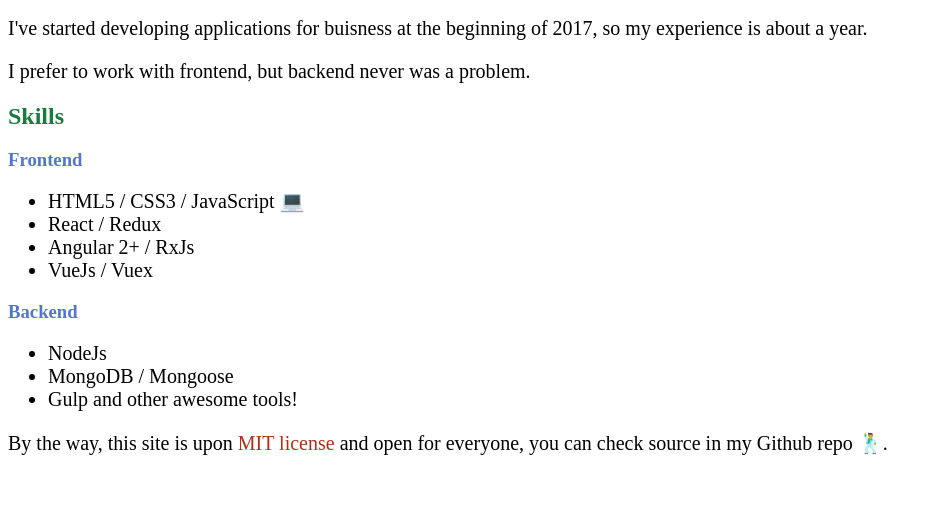
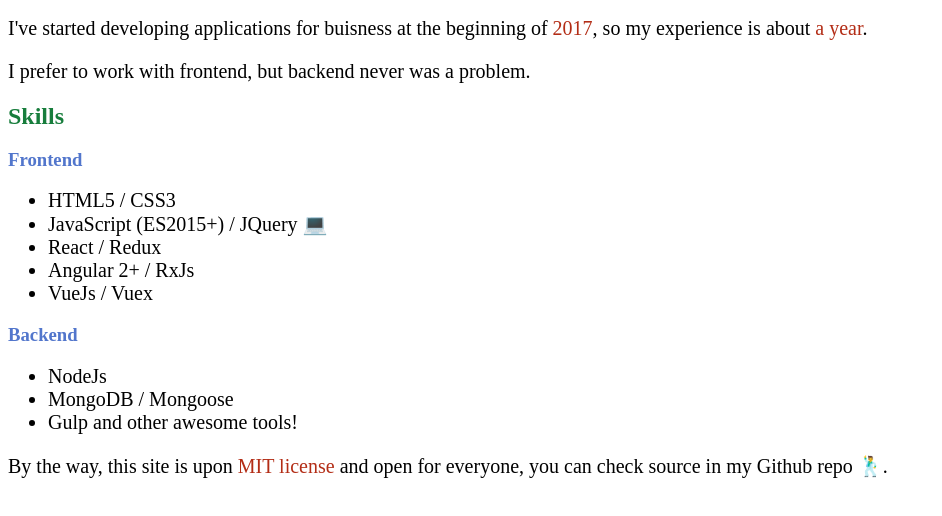
Before and after one commit to artem-romanov/artem-romanov.github.io, a Gatsby site: page /skills in a window 1280 px wide. Shown: the part 46-562 px from the top of the page, without its empty margins (0-942 px from the left). Built offline with nearby package versions, Linux system fonts and the light colour scheme; Gatsby itself is replaced by a stand-in of ours.

Commit message:
Update page info

```diff
--- a/src/components/Skills/skillData.js
+++ b/src/components/Skills/skillData.js
@@ -4,7 +4,8 @@ export default {
     {
       title: 'Frontend',
       items: [
-        'HTML5 / CSS3 / JavaScript 💻',
+        'HTML5 / CSS3',
+        'JavaScript (ES2015+) / JQuery 💻',
         'React / Redux',
         'Angular 2+ / RxJs',
         'VueJs / Vuex'
--- a/src/pages/index.js
+++ b/src/pages/index.js
@@ -35,7 +35,7 @@ const PhotoContainer = styled.div`
   margin-right: 30px;
   ${media.phone`
     margin-right: 0;
-    margin-bottom: 10px;
+    margin-bottom: 30px;
     width: 250px;
     align-self: center;
   `}
--- a/src/pages/skills.js
+++ b/src/pages/skills.js
@@ -11,7 +11,8 @@ const SkillsPage = () => (
   <div>
     <Header>My experience 🧠</Header>
     <Paragraph>
-      I&apos;ve started developing applications for buisness at the beginning of 2017, so my experience is about {getExperienceTime()}.
+      I&apos;ve started developing applications for buisness at the beginning of <DecorateText red>2017</DecorateText>,
+      so my experience is about <DecorateText red>{getExperienceTime()}</DecorateText>.
     </Paragraph>
     <Paragraph>
       I prefer to work with frontend, but backend never was a problem.
```
